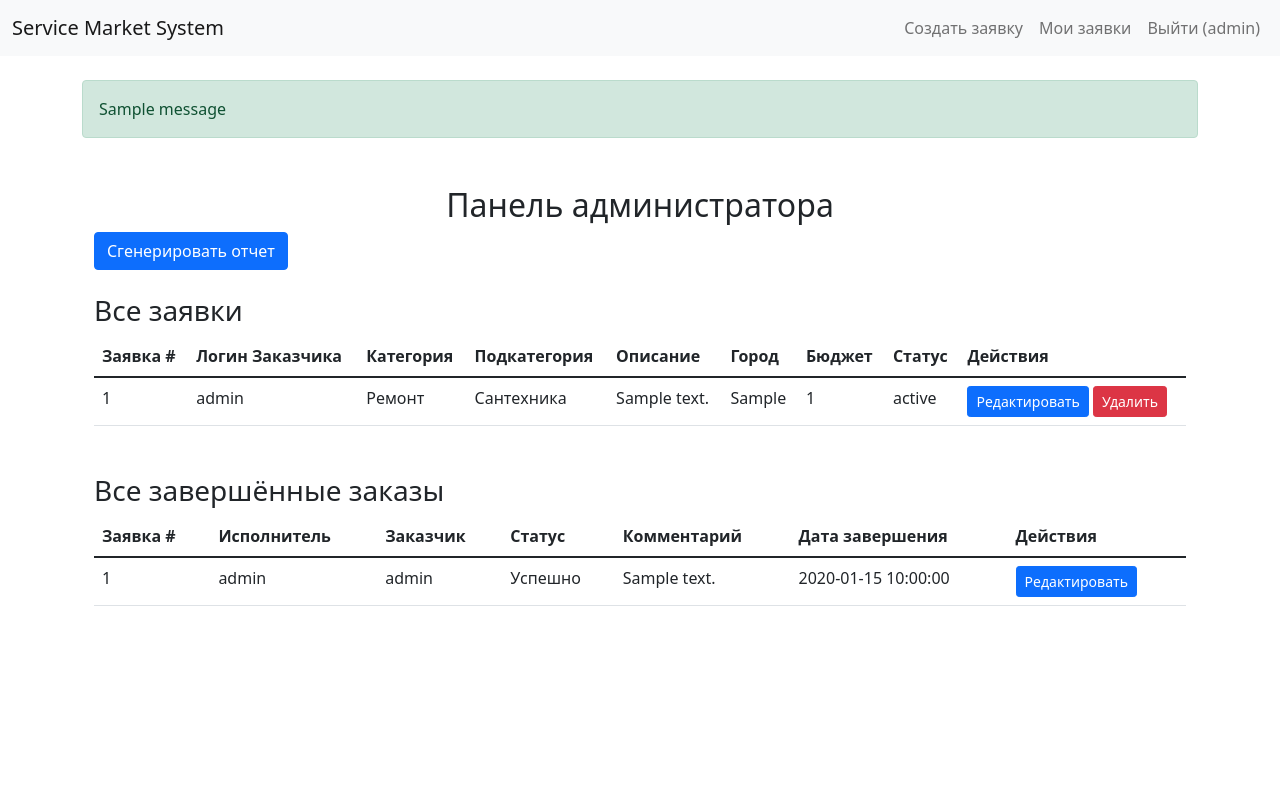
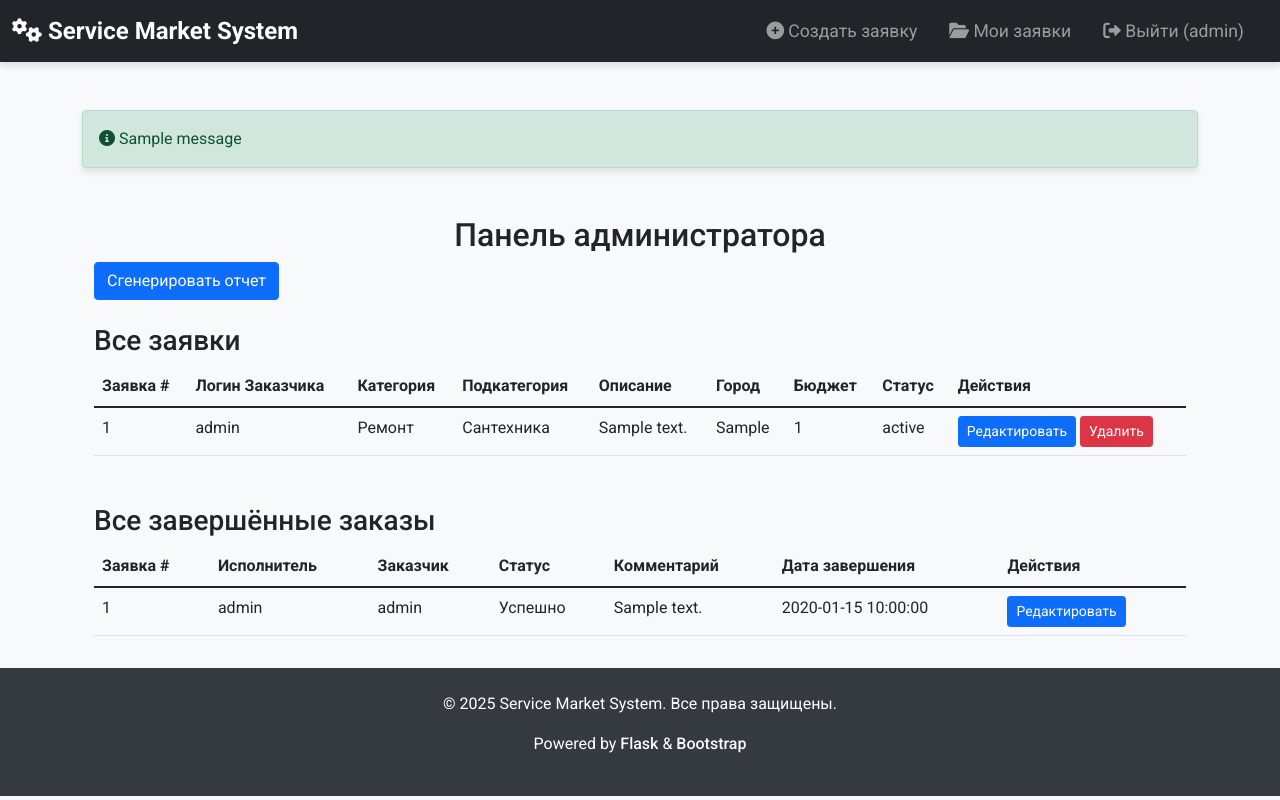
Before and after one commit to Irinka5/service_market_system, a Flask app: page /admin/panel in a window 1280 px wide. Run offline with Flask 2, Linux system fonts and the light colour scheme; a user stored in the database is signed in; data comes from the database, SQL or seed files in the repository; tables that the repository leaves empty hold one stand-in row (values such as "Sample post"); one stand-in notice (Sample message) is shown; some libraries are stand-ins or nearby versions.

Commit message:
Добавлен новый дизайн

```diff
--- a/app/admin/routes.py
+++ b/app/admin/routes.py
@@ -11,6 +11,7 @@ from functools import wraps
 from reportlab.lib.pagesizes import letter
 from reportlab.pdfbase import pdfmetrics
 from reportlab.pdfbase.ttfonts import TTFont
+from datetime import datetime
 from reportlab.lib import fonts
 
 
--- a/app/auth/routes.py
+++ b/app/auth/routes.py
@@ -5,6 +5,8 @@ from ..forms import RegistrationForm, LoginForm
 from ..models import User
 from .. import db
 from . import auth
+from datetime import datetime
+
 
 @auth.route('/login', methods=['GET', 'POST'])
 def login():
--- a/app/templates/base.html
+++ b/app/templates/base.html
@@ -6,11 +6,77 @@
     <title>{% block title %}Service Market System{% endblock %}</title>
     <link rel="stylesheet" href="{{ url_for('static', filename='css/style.css') }}">
     <link rel="stylesheet" href="https://cdnjs.cloudflare.com/ajax/libs/bootstrap/5.1.3/css/bootstrap.min.css">
+    <link rel="stylesheet" href="https://cdnjs.cloudflare.com/ajax/libs/font-awesome/6.0.0-beta3/css/all.min.css"> <!-- Подключаем Font Awesome для иконок -->
+    <link rel="stylesheet" href="https://fonts.googleapis.com/css2?family=Roboto:wght@400;500;700&display=swap"> <!-- Подключаем Google Fonts (Roboto) для более современного шрифта -->
+    <style>
+        body {
+            font-family: 'Roboto', sans-serif;
+            background-color: #f8f9fa; /* Лёгкий серый фон для выделения контента */
+        }
+
+        .navbar {
+            box-shadow: 0 4px 6px rgba(0, 0, 0, 0.1); /* Лёгкая тень для навигации */
+        }
+
+        .navbar-brand {
+            font-weight: bold;
+            font-size: 1.5rem;
+        }
+
+        .nav-link {
+            font-size: 1.1rem;
+            margin-right: 1rem;
+            transition: color 0.3s;
+        }
+
+        .nav-link:hover {
+            color: #007bff; /* Добавляем выделение синим цветом при наведении */
+        }
+
+        .btn-custom {
+            background-color: #007bff;
+            color: #fff;
+            transition: background-color 0.3s;
+        }
+
+        .btn-custom:hover {
+            background-color: #0056b3;
+        }
+
+        .alert {
+            box-shadow: 0 4px 6px rgba(0, 0, 0, 0.1); /* Лёгкая тень для выделения сообщений */
+        }
+
+        .card {
+            box-shadow: 0 4px 8px rgba(0, 0, 0, 0.1);
+            border-radius: 10px;
+            margin-bottom: 2rem;
+        }
+
+        footer {
+            background-color: #343a40;
+            color: #ffffff;
+            padding: 1.5rem 0;
+            text-align: center;
+            margin-top: 2rem;
+        }
+
+        footer a {
+            color: #f8f9fa;
+            text-decoration: none;
+            font-weight: 500;
+        }
+
+        footer a:hover {
+            color: #007bff;
+        }
+    </style>
 </head>
 <body>
-    <nav class="navbar navbar-expand-lg navbar-light bg-light">
+    <!-- Навигация -->
+    <nav class="navbar navbar-expand-lg navbar-dark bg-dark">
         <div class="container-fluid">
-            <a class="navbar-brand" href="{{ url_for('main.index') }}">Service Market System</a>
+            <a class="navbar-brand" href="{{ url_for('main.index') }}"><i class="fas fa-cogs"></i> Service Market System</a>
             <button class="navbar-toggler" type="button" data-bs-toggle="collapse" data-bs-target="#navbarNav" aria-controls="navbarNav" aria-expanded="false" aria-label="Toggle navigation">
                 <span class="navbar-toggler-icon"></span>
             </button>
@@ -20,39 +86,41 @@
                     {% if current_user.is_authenticated %}
                         {% if current_user.role == 'executor' %}
                             <!-- Ссылка на список заявок для исполнителя -->
-                    <li class="nav-item"><a class="nav-link" href="{{ url_for('executor.executor_applications') }}">Список заявок</a></li>
+                            <li class="nav-item">
+                                <a class="nav-link" href="{{ url_for('executor.executor_applications') }}"><i class="fas fa-list"></i> Список заявок</a>
+                            </li>
                         {% else %}
                             <!-- Ссылка на создание заявки для обычного пользователя -->
                             <li class="nav-item">
-                                    <a class="nav-link" href="{{ url_for('main.new_application') }}">Создать заявку</a>
+                                <a class="nav-link" href="{{ url_for('main.new_application') }}"><i class="fas fa-plus-circle"></i> Создать заявку</a>
                             </li>
                             <li class="nav-item">
-                                    <a class="nav-link" href="{{ url_for('main.application_list') }}">Мои заявки</a>
+                                <a class="nav-link" href="{{ url_for('main.application_list') }}"><i class="fas fa-folder-open"></i> Мои заявки</a>
                             </li>
                         {% endif %}
                         <li class="nav-item">
-                            <a class="nav-link" href="{{ url_for('auth.logout') }}">Выйти ({{ current_user.username }})</a>
+                            <a class="nav-link" href="{{ url_for('auth.logout') }}"><i class="fas fa-sign-out-alt"></i> Выйти ({{ current_user.username }})</a>
                         </li>
                     {% else %}
                         <li class="nav-item">
-                            <a class="nav-link" href="{{ url_for('auth.login') }}">Вход</a>
+                            <a class="nav-link" href="{{ url_for('auth.login') }}"><i class="fas fa-sign-in-alt"></i> Вход</a>
                         </li>
                         <li class="nav-item">
-                            <a class="nav-link" href="{{ url_for('auth.register') }}">Регистрация</a>
+                            <a class="nav-link" href="{{ url_for('auth.register') }}"><i class="fas fa-user-plus"></i> Регистрация</a>
                         </li>
                     {% endif %}
-
                 </ul>
             </div>
         </div>
     </nav>
 
-    <div class="container mt-4">
+    <!-- Контент -->
+    <div class="container mt-5">
         {% with messages = get_flashed_messages(with_categories=true) %}
             {% if messages %}
                 {% for category, message in messages %}
                     <div class="alert alert-{{ category }}" role="alert">
-                        {{ message }}
+                        <i class="fas fa-info-circle"></i> {{ message }}
                     </div>
                 {% endfor %}
             {% endif %}
@@ -62,6 +130,12 @@
         {% endblock %}
     </div>
 
+    <!-- Футер -->
+    <footer>
+        <p>&copy; {{ datetime.now().year }} Service Market System. Все права защищены.</p>
+        <p>Powered by <a href="https://flask.palletsprojects.com/" target="_blank">Flask</a> & <a href="https://getbootstrap.com/" target="_blank">Bootstrap</a></p>
+    </footer>
+
     <script src="https://cdnjs.cloudflare.com/ajax/libs/bootstrap/5.1.3/js/bootstrap.bundle.min.js"></script>
 </body>
 </html>
--- a/run.py
+++ b/run.py
@@ -1,8 +1,10 @@
 from app import create_app, db
+from datetime import datetime
 
 # Создание экземпляра приложения
 app = create_app()
 
 if __name__ == "__main__":
     # Запуск приложения на локальном сервере
+    app.jinja_env.globals.update(datetime=datetime)
     app.run(host="0.0.0.0", port=5000, debug=True)
```
Lines whose indentation alone changed are shown as unchanged.
